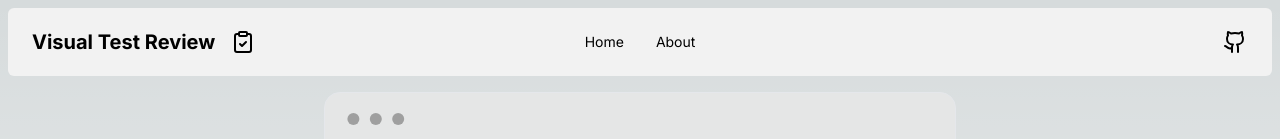
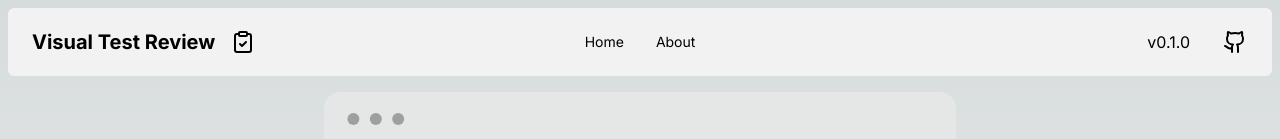
Before and after one commit to andreas-bauer/visual-test-review, a Next.js app in the folder frontend/: page / in a window 1280 px wide. Shown: the top 139 px of the page. Built offline with nearby package versions, Linux system fonts and the light colour scheme.

Commit message:
Add placeholder for version label

```diff
--- a/frontend/app/compontens/navbar.tsx
+++ b/frontend/app/compontens/navbar.tsx
@@ -26,6 +26,7 @@ export default function Navbar() {
         </ul>
       </div>
       <div className='navbar-end'>
+        <span className='px-4'>v0.1.0</span>
         <a
           target='_blank'
           href='https://github.com/andreas-bauer/visual-test-review'
```
